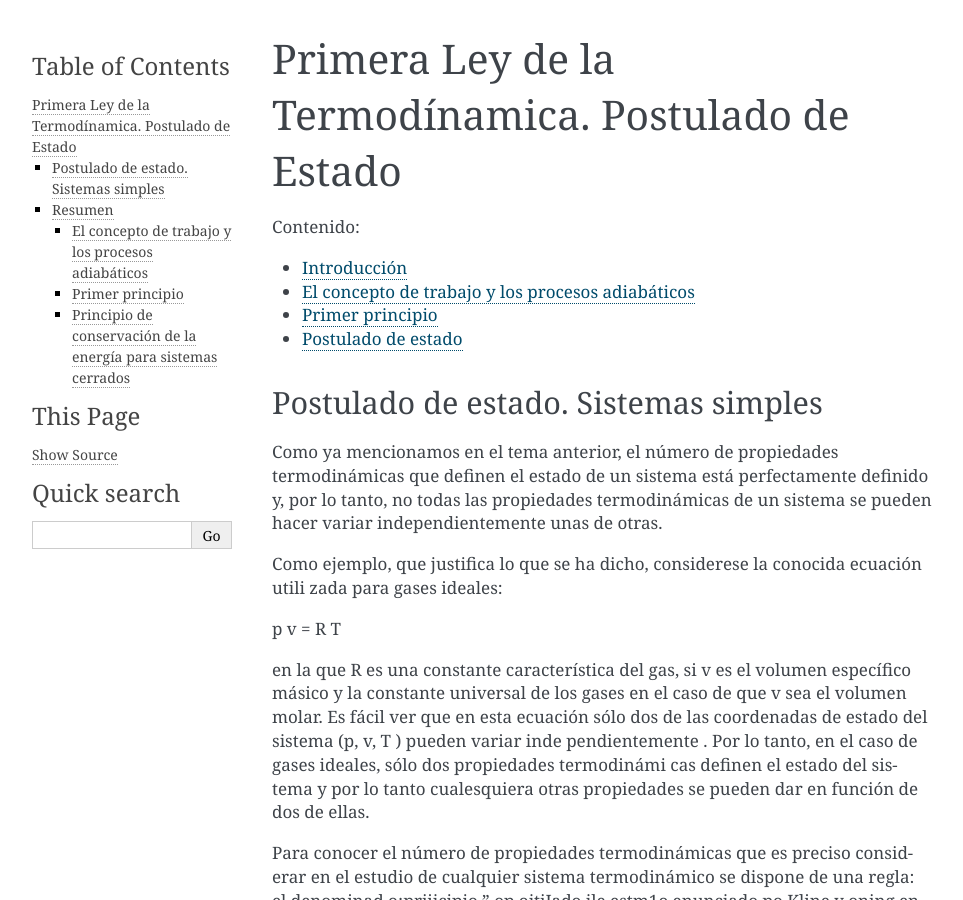
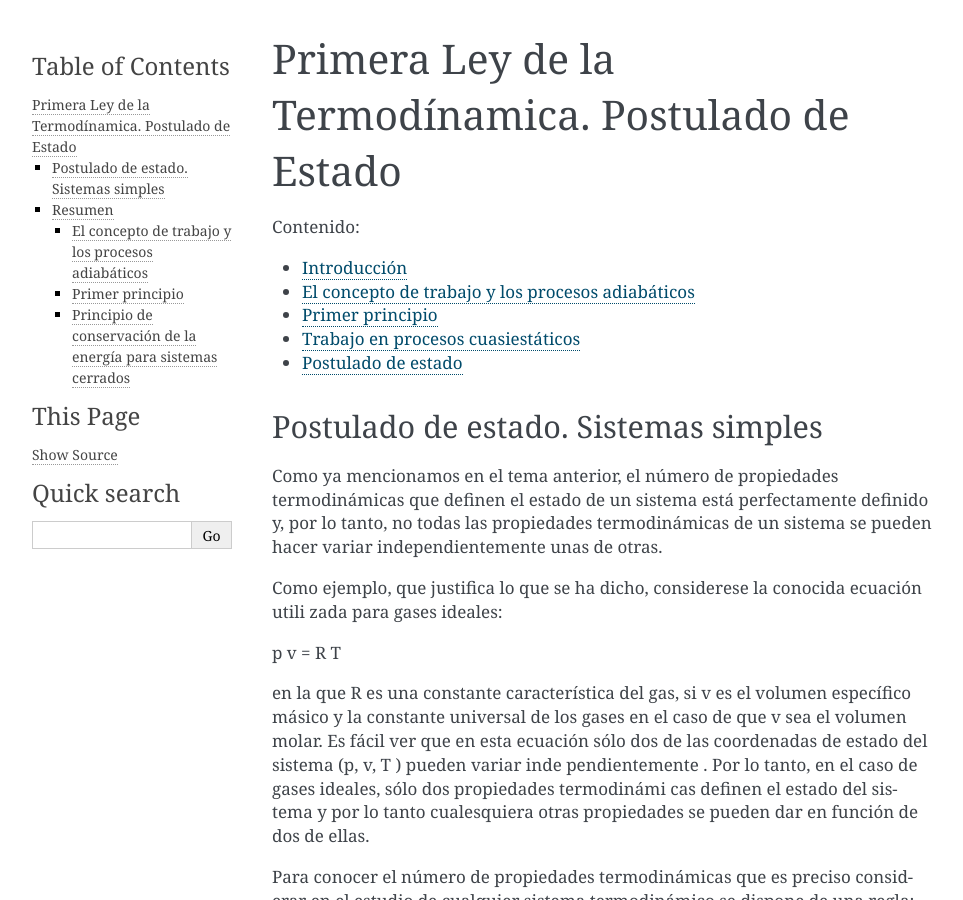
Before and after one commit to mantielero/termodinamica, a Sphinx documentation site: the page built from source/primer_principio.rst, in a window 1280 px wide and 900 px high. Shown: the whole window, without its empty margins (148-1111 px from the left). Built offline with Sphinx 7.4.7, drawn with Linux system fonts in a browser that asks for light colours; pages that are not in the unit, such as notebooks, are missing from menus.

Commit message:
Update primer_principio.rst

```diff
--- a/source/primer_principio.rst
+++ b/source/primer_principio.rst
@@ -9,6 +9,7 @@ Primera Ley de la Termodínamica. Postulado de Estado
    primer_principio_introduccion
    primer_principio_trabajo_procesos_adiabaticos
    primer_principio_primer_principio
+   primer_principio_trabajo_procesos_cuasiestaticos
    primer_principio_postulado_estado
 
 
```
